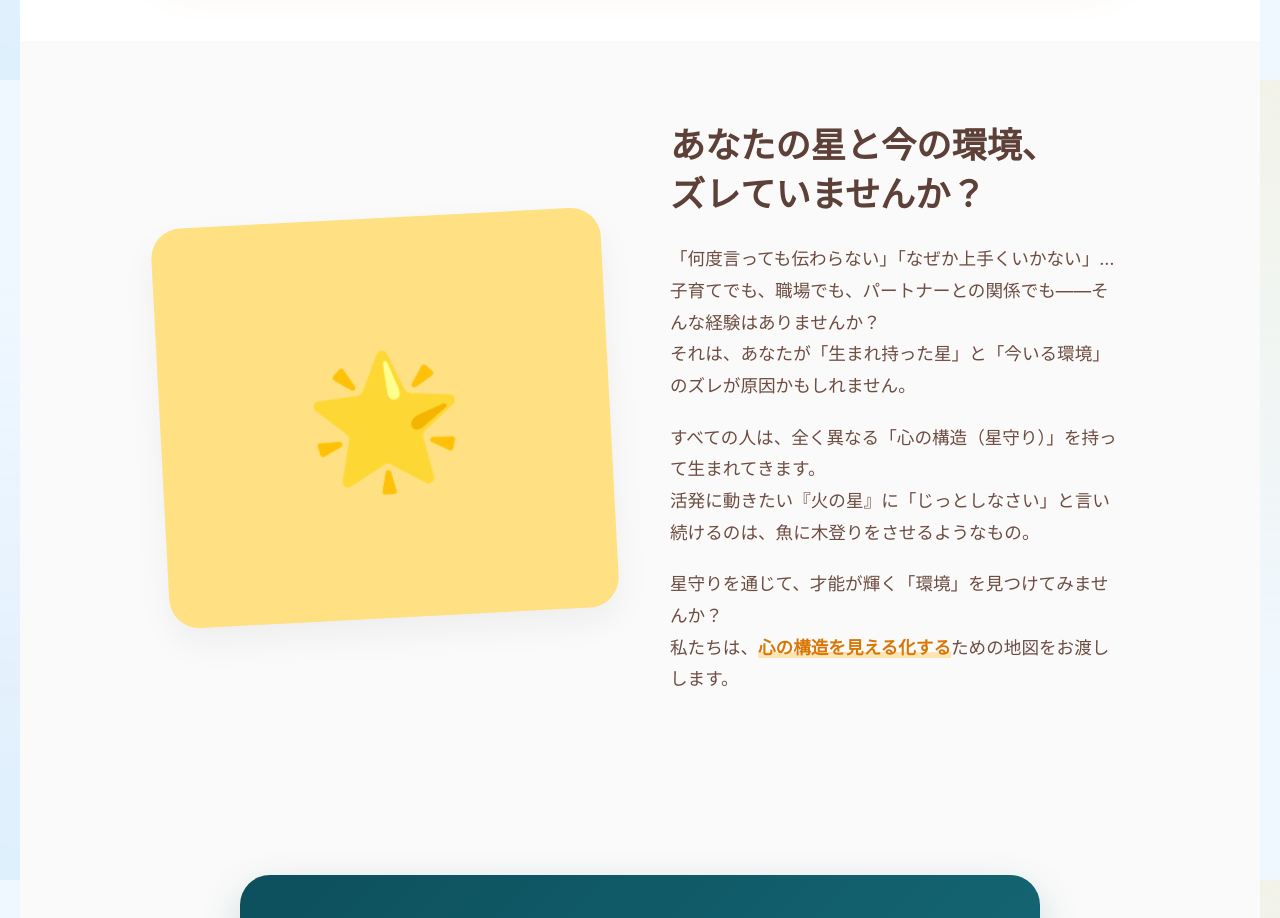
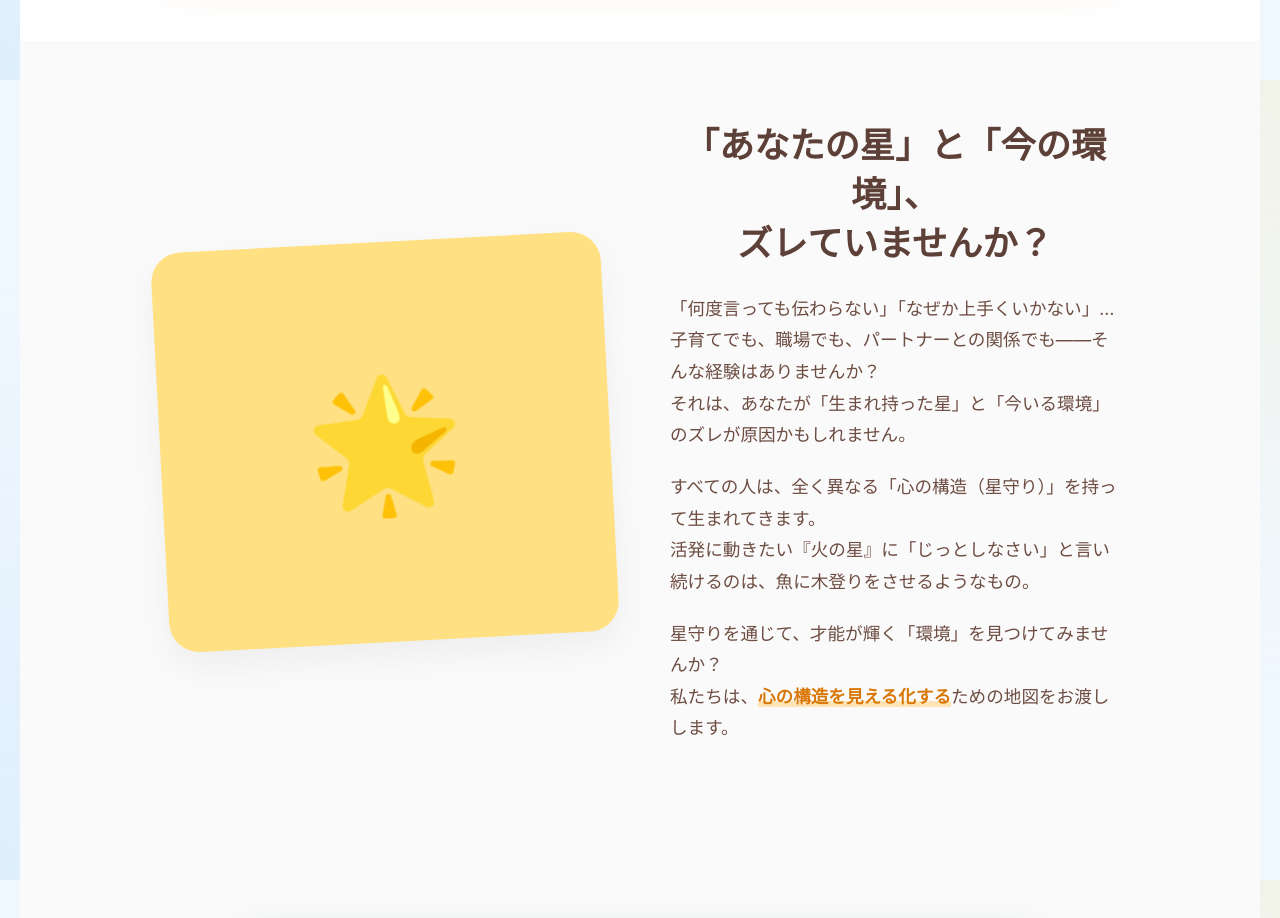
Before and after one commit to naotoada/hoshimori-web, a Next.js app: page / in a window 1280 px wide. Shown: the part 2320-3238 px from the top of the page. Built offline with nearby package versions, Linux system fonts and the light colour scheme.

Commit message:
Update: コンセプト見出しの文言変更と中央揃え

```diff
--- a/src/app/page.tsx
+++ b/src/app/page.tsx
@@ -82,7 +82,7 @@ export default function Home() {
               </div>
             </div>
             <div className={styles.conceptText}>
-              <h2>あなたの星と今の環境、<br/>ズレていませんか？</h2>
+              <h2 style={{ textAlign: 'center' }}>「あなたの星」と「今の環境」、<br/>ズレていませんか？</h2>
               <p>
                 「何度言っても伝わらない」「なぜか上手くいかない」…<br/>
                 子育てでも、職場でも、パートナーとの関係でも——そんな経験はありませんか？<br/>
```
